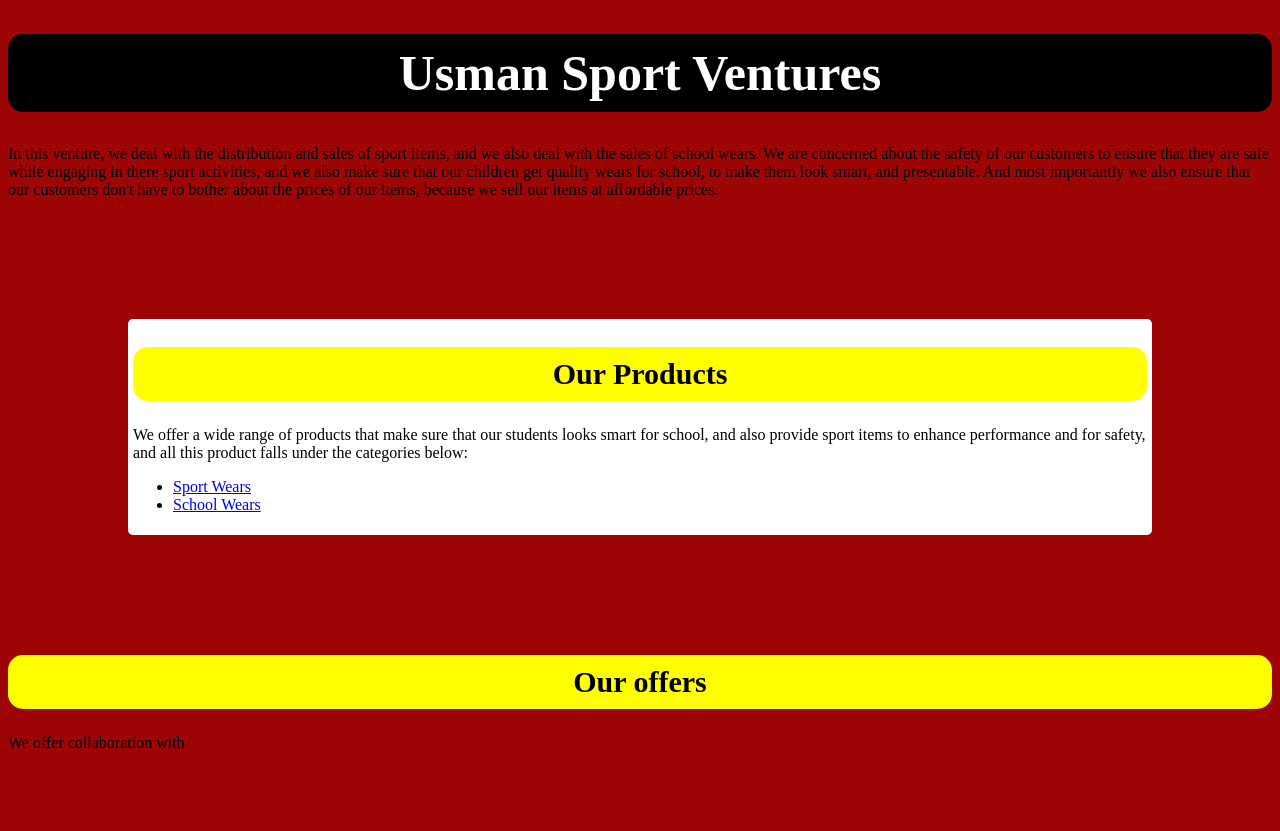
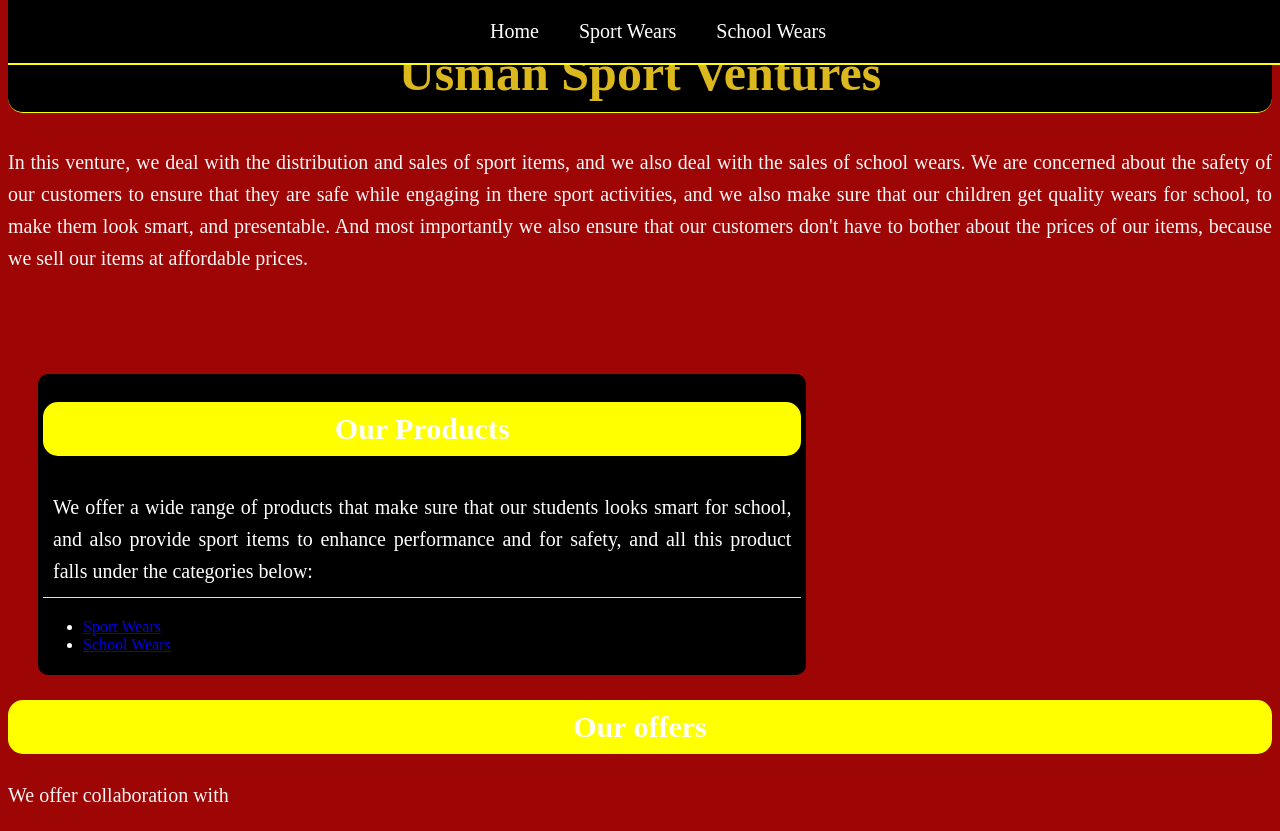
Before and after one commit to Jessyjagaban/Usmansport-ventures, a plain HTML site: page index.html in a window 1280 px wide. Before the commit the page ends 800 px from the top, so only its background shows below. Drawn offline with Linux system fonts and the light colour scheme.

Commit message:
made changes across

```diff
--- a/index.html
+++ b/index.html
@@ -6,6 +6,12 @@
     <title>Usman Sport Ventures</title>
 
     <link href="styles.css" rel=stylesheet>
+
+    <nav>
+        <a href="index.html">Home</a>
+        <a href="sport-wears.html">Sport Wears</a>
+        <a href="school-wears.html">School Wears</a>
+    </nav>
 
 </head>
 <body>
--- a/styles.css
+++ b/styles.css
@@ -1,22 +1,26 @@
 body {
     background-color: rgb(158, 5, 5);
+    color: white;
 }
 
 h1 {
     font-size: 50px;
     background-color: black;
     border-radius: 15px;
-    padding: 10px;
-    color: white;
+    padding: 10px 15px;
+    color: rgb(219, 184, 29);
     text-align: center;
+    border-bottom: 1px solid yellow;
 }
 
 article {
-    position: relative;
-    background-color: white;
-    border-radius: 5px;
+    background-color: black;
+    border-radius: 10px;
     padding: 3px 5px 5px 5px;
-    margin: 120px;
+    margin: 100px 0 0 30px; /* Top, Right, Bottom, Left */
+    color: white;
+    width: 60%; /* Adjust as needed */
+    /* float: right;  Removed as per your request */
 }
 
 h2 {
@@ -25,4 +29,46 @@ h2 {
     padding: 10px;
     border-radius: 15px;
     text-align: center;
+    color: white;
+    border-width: max-content;
 }
+article p {
+    color: white;
+    padding: 10px;
+    border-bottom: 1px solid yellow;
+}
+
+p {
+    font-size: 20px;
+    text-align: justify;
+    color:whitesmoke;
+    line-height: 1.6;
+}
+
+nav {
+    background-color: black;
+    padding: 10px;
+    text-align: center;
+    text-wrap: balance;
+    table-layout: center;
+    gap: 20px;
+    position:fixed;
+    top:0;
+    width:100%;
+    z-index: 1000;
+    display: flex;
+    border-bottom: 2px solid yellow;
+    justify-content: center;
+    align-items: center;
+    column-gap: 20px;
+    line-clamp: 1;
+}
+nav a {
+    color: white;
+    text-decoration: none;
+    font-size: 20px;
+    padding: 10px;
+    border-radius: 10px;
+    column-gap: 10px;
+    border-radius: 5px;
+}
```
Also changed, not shown: school-wears.html (+5 -0 lines), sport-wears.html (+6 -1 lines).
